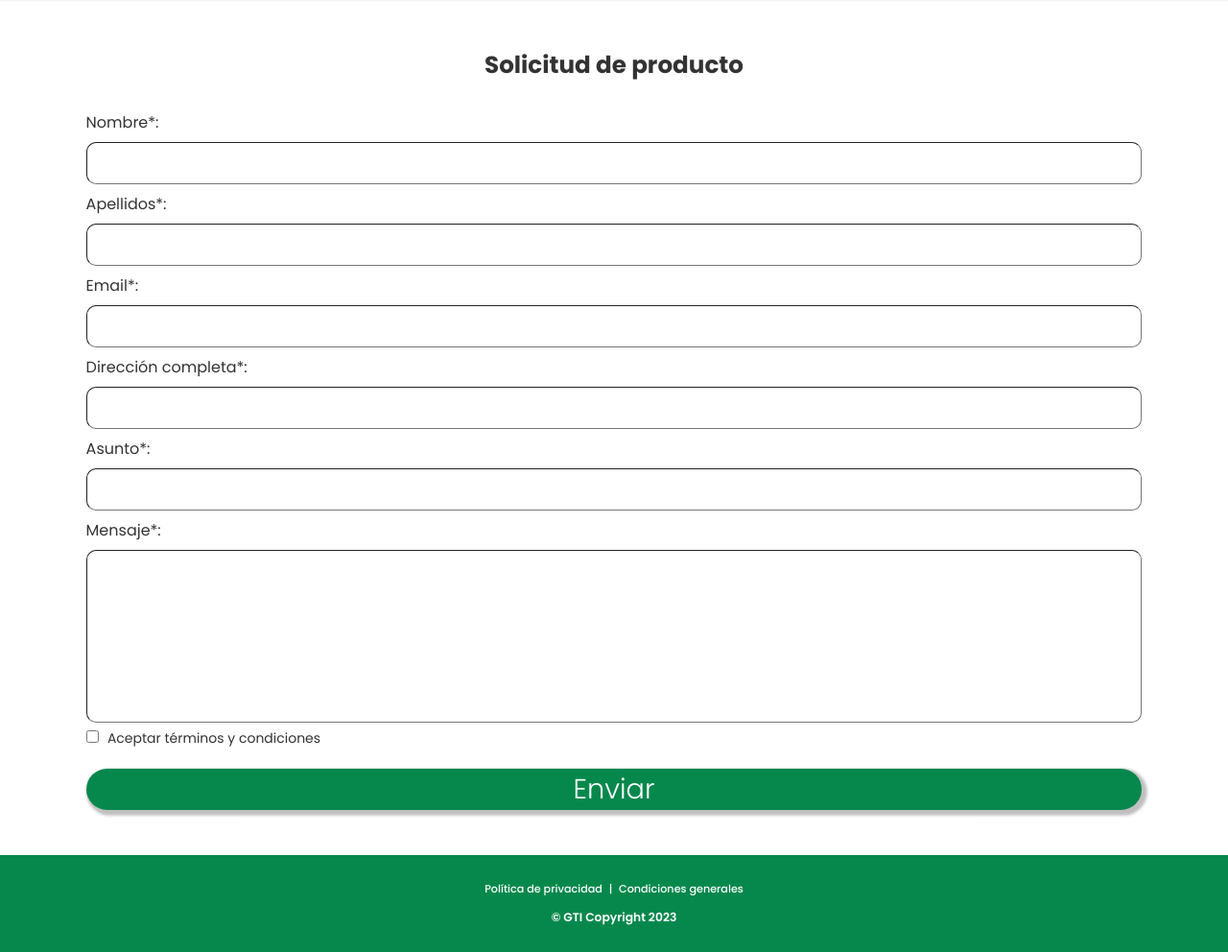
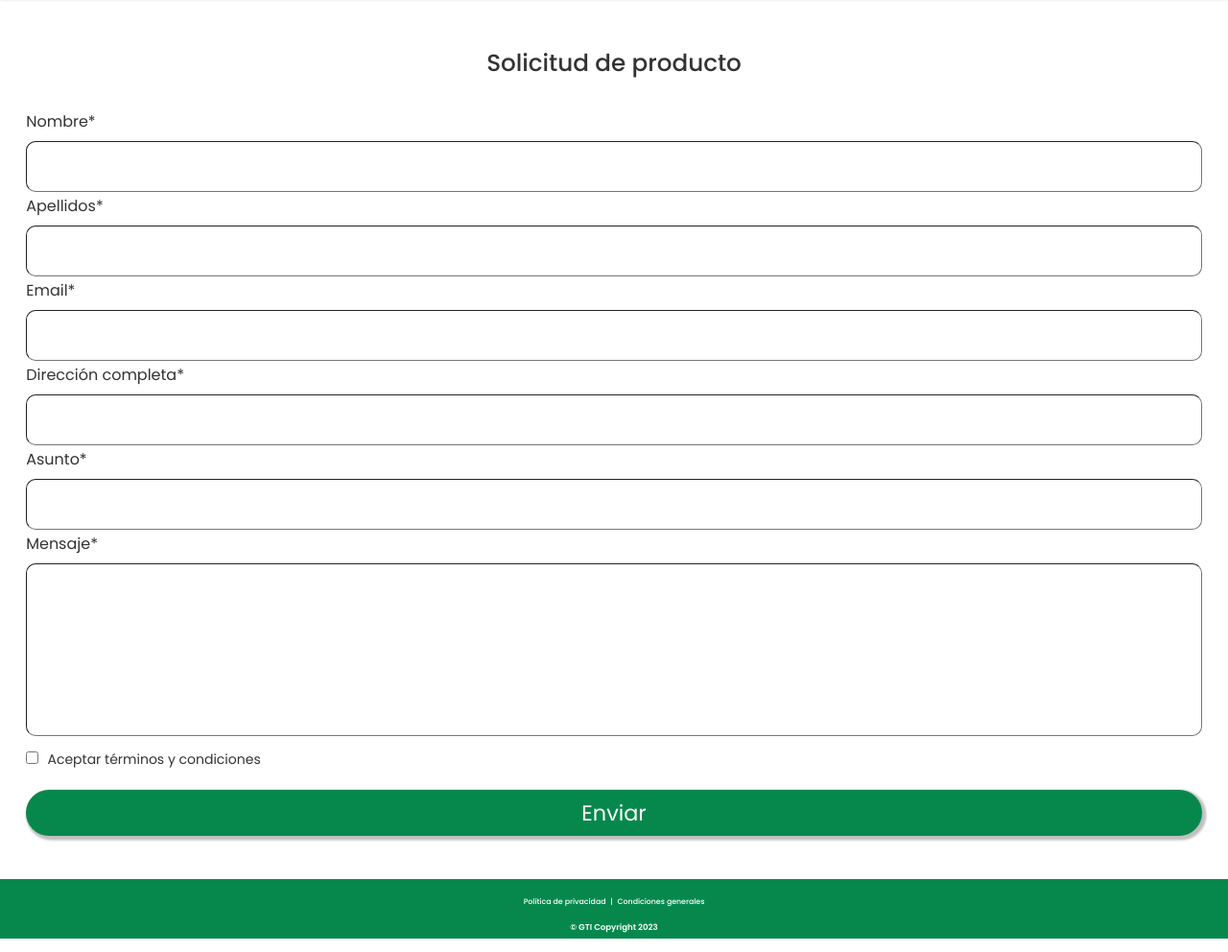
Before and after one commit to juandiazx/Huertodo, a PHP site: page /Formulario_Solicitud.html in a window 1280 px wide. Shown: the part 100-1092 px from the top of the page at 96% size. Run offline with PHP 8.4, Linux system fonts and the light colour scheme.

Commit message:
Formularios-Inicio-Sesion-Denys

```diff
--- a/src/app/Formulario_Enviado.html
+++ b/src/app/Formulario_Enviado.html
@@ -54,14 +54,14 @@
   <section id="inicio-sesion">
 
     <!-- Comienza la seccion titulo -->
-    <div id="formulario-enviado">
+    <div class="formulario-enviado">
       <h1>Formulario enviado con éxito</h1>
     </div>
 
 
     <!-- Comienza la seccion boton -->
     <div class="boton-volver">
-      <button class="boton-iniciar-sesion">Volver al inicio</button>
+      <button type="submit" class="boton-iniciar-sesion">Volver al inicio</button>
     </div>
 
 
--- a/src/app/Formulario_Solicitud.html
+++ b/src/app/Formulario_Solicitud.html
@@ -54,49 +54,51 @@
   <section id="inicio-sesion">
 
     <!-- Comienza la seccion titulo -->
-    <div id="solicitud-producto">
+    <div class="solicitud-producto">
       <h1>Solicitud de producto</h1>
     </div>
 
-    <div id="nombre">
+    <form id="login-form" action="/login" method="post">
+
+    <div id="name">
       <div class="datos">
-        <label for="nombre">Nombre*:</label>
-        <input type="nombre" id="nombre-input" name="nombre" required>
+        <label for="name">Nombre*</label>
+        <input type="text" id="name-input" name="name" required>
       </div>
     </div>
 
-    <div id="apellidos">
+    <div id="last-name">
       <div class="datos">
-        <label for="apellidos">Apellidos*:</label>
-        <input type="apellidos" id="apellidos-input" name="apellidos" required>
+        <label for="last-name">Apellidos*</label>
+        <input type="text" id="last-name-input" name="last-name" required>
       </div>
     </div>
 
-    <div id="correo">
+    <div id="email">
       <div class="datos">
-        <label for="correo">Email*:</label>
-        <input type="correo" id="correo-input" name="correo" required>
+        <label for="email">Email*</label>
+        <input type="text" id="email-input" name="email" required>
       </div>
     </div>
 
-    <div id="direccion">
+    <div id="address">
       <div class="datos">
-        <label for="direccion">Dirección completa*:</label>
-        <input type="direccion" id="direccion-input" name="direccion" required>
+        <label for="address">Dirección completa*</label>
+        <input type="text" id="address-input" name="address" required>
       </div>
     </div>
 
-    <div id="asunto">
+    <div id="subject">
       <div class="datos">
-        <label for="asunto">Asunto*:</label>
-        <input type="asunto" id="asunto-input" name="asunto" required>
+        <label for="subject">Asunto*</label>
+        <input type="text" id="subject-input" name="subject" required>
       </div>
     </div>
 
-    <div id="mensaje">
+    <div id="message">
       <div class="datos">
-        <label for="mensaje">Mensaje*:</label>
-        <input type="mensaje" id="mensaje-input" name="mensaje" required>
+        <label for="message">Mensaje*</label>
+        <input type="text" id="message-input" name="message" required>
       </div>
     </div>
 
@@ -111,9 +113,11 @@
 
     <!-- Comienza la seccion boton -->
     <div class="boton-enviar">
-      <button class="boton-iniciar-sesion">Enviar</button>
+      <button type="submit" class="boton-iniciar-sesion">Enviar</button>
     </div>
 
+
+    </form>
 
   </section>
 </main>
--- a/src/app/css/estilos-in.sesion-formularios.css
+++ b/src/app/css/estilos-in.sesion-formularios.css
@@ -1,3 +1,96 @@
+/*Importamos la fuente Poppins de Google Fonts*/
+@import url('https://fonts.googleapis.com/css2?family=Poppins:wght@300;400;500;600;700&display=swap');
+/*Se usa tal que:      font-family: 'Poppins', sans-serif;*/
+
+/*Estilos generales*/
+* {
+    padding: 0;
+    margin: 0;
+    box-sizing: border-box;
+    list-style: none;
+    text-decoration: none;
+    color: inherit;
+}
+
+/*Declaramos variables en la raiz del documento*/
+:root {
+    --main-color-white: #ffffff;
+    --main-color-black: #000000;
+    --second-color-green: #06884D;
+    --tamaño-28-letra: 1.6em;
+}
+
+/*Separación para no ocultar contenido bajo el menú de navegación*/
+.separacion-menu{
+    height: 8vh;
+}
+
+/*Separación entre partes de la página*/
+.separacion-contenido{
+    height: 2vh;
+}
+.pequeña-separacion-contenido{
+    height: 1vh;
+}
+
+/*------------------------------------------------------------------------------------------------*/
+
+/*El estilo que tendrán las secciones hijas directas de body main y footer*/
+body>section, main>section,footer>section{
+    padding-left: 1.7em;
+    padding-right: 1.7em;
+    display: flex;
+    flex-direction: column;
+    justify-content: center;
+    align-content: center;
+}
+
+/*Margen de las secciones del main*/
+main>section, body>section{
+    margin-top: 1.6em;
+    margin-bottom: 1.6em;
+}
+
+/*Estilos del body*/
+body {
+    display: flex;
+    font-family: 'Poppins', sans-serif;
+    background-color: var(--main-color-white);
+    color: var(--main-color-black);
+    flex-direction: column;
+}
+
+
+/*------------------------------------------------------------------------------------------------*/
+
+
+p {
+    font-size: 90%;
+    font-weight: 400;
+    margin-bottom: 1.4em;
+}
+
+h1 {
+    font-weight: 500;
+    font-size: 220%;
+}
+
+h2 {
+    font-weight: 600;
+    font-size: 140%;
+    margin-bottom: 0.4em;
+}
+
+h3 {
+    font-weight: 700;
+    font-size: 150%;
+    margin-bottom: 0.8em;
+    margin-top: 1.2em;
+}
+
+/*------------------------------------------------------------------------------------------------*/
+
+
 /*Estilos Inicio de sesion y formularios*/
 
 /*---------------------------------------- Inicio de Sesión ------------------------------------*/
@@ -28,8 +121,8 @@
     align-items: center;
     text-align: center;
     height: 10vh;
-    margin-bottom: 10px;
-    margin-top: 10px;
+    margin-bottom: 0.7em;
+    margin-top: 0.7em;
 }
 
 /*-----------------------------------------------------------------------------------------*/
@@ -95,14 +176,15 @@
 .boton-iniciar-sesion {
     width: 100%;
     height: 7%;
-    border-radius: 3em;
+    border-radius: 1.3em;
     border: none;
     box-shadow: 0.1em 0.1em 0.1em 0.1em rgba(0, 0, 0, 0.25);
     background: var(--second-color-green);
     color: var(--main-color-white);
     font-family:'Poppins', sans-serif;
-    font-weight: 80;
-    font-size: 180%;
+    font-weight: 400;
+    font-size: 140%;
+    padding: 7px ;
 }
 
 /*-----------------------------------------------------------------------------------------*/
@@ -204,7 +288,7 @@
 
 /*--------------------------------------------Formulario de solicitud-------------------------------------------------*/
 
-#solicitud-producto {
+.solicitud-producto {
     display: flex;
     flex-direction: column;
     justify-content: center;
@@ -220,7 +304,7 @@
 
 /*Estilos para la introduccion de datos*/
 
-#correo, #apellidos,#nombre, #asunto,#direccion {
+#email, #last-name,#name, #subject,#address {
     width: 100%;
     flex-direction: column;
     align-items: center;
@@ -230,7 +314,7 @@
     margin-top: 0px;
 }
 
-#mensaje{
+#message{
 
     height: 28vh;
 
@@ -256,33 +340,76 @@
 .datos input {
     width: 100%;
     padding: 15px;
-    font-size: 0.7em;
+    font-size: 0.9em;
     margin-bottom: 0px;
     margin-top: 0px;
     border-radius: 10px;
     border-width: 1px;
+    font-family:'Poppins', sans-serif;
+    text-align: left;
 }
 
-#mensaje input {
+.datos input:focus {
+    border-color: #06884D;
+}
 
-    height: 180px; /* Modifica la altura del input según sea necesario */
 
+#message input {
+
+    height: 180px;
+    font-family:'Poppins', sans-serif;
+
+}
+
+#message input:focus {
+    border-color: #06884D;
 }
 
 /*-----------------------------------------------------------------------------------------*/
 
-/*Esitlos para el chekbox*/
 
 /* Estilos para el checkbox */
 #chekbox input[type="checkbox"] {
-    margin-right: 5px; /* Espacio entre el checkbox y el texto */
+    margin-right: 5px;
+    font-family:'Poppins', sans-serif;
 }
 
 /* Estilos para el texto del checkbox */
 #chekbox label {
-    font-size: 14px; /* Tamaño del texto */
-    color: #333333; /* Color del texto */
+    font-size: 14px;
+    color: #333333;
 }
 
 
 /*-----------------------------------------------------------------------------------------*/
+
+
+/*------------------------Comienza footer------------------------*/
+/*Estilo footer*/
+#footer-bottom {
+    height: 5.5em;
+    padding-top: 1.2em;
+    background-color: var(--second-color-green);
+    color: var(--main-color-white);
+}
+
+/*Estilo secciones dentro del footer*/
+#footer-bottom section{
+    display: flex;
+    align-items: center;
+    font-size: 0.7em;
+    font-weight: 500;
+}
+
+/*Margen inferior del div dentro del footer*/
+#footer-bottom div{
+    margin-bottom: 0.7em;
+}
+
+/*Estilo que poseen los enlaces de politica de privacidad y condiciones, margenes entre cada uno */
+#footer-bottom a{
+    margin-right: 0.6em;
+    margin-left: 0.6em;
+}
+
+/*------------------------Termina footer------------------------*/
```
Also changed, not shown: other parts of src/app/css/estilos-in.sesion-formularios.css (+19 -29 lines), src/app/Formulario_contra_olvidada.html (+6 -3 lines), src/app/Inicio_sesion.html (+9 -6 lines).
